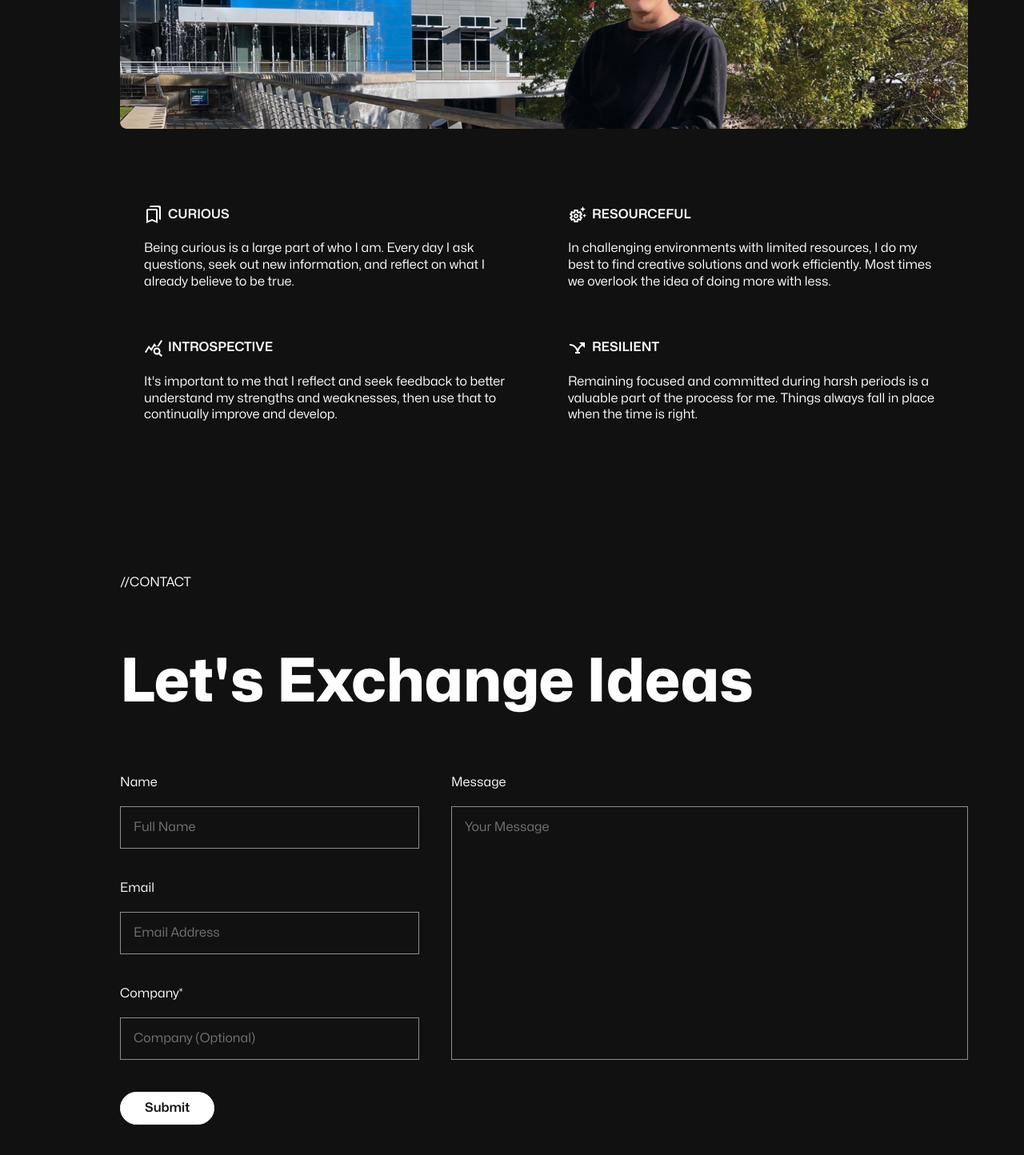
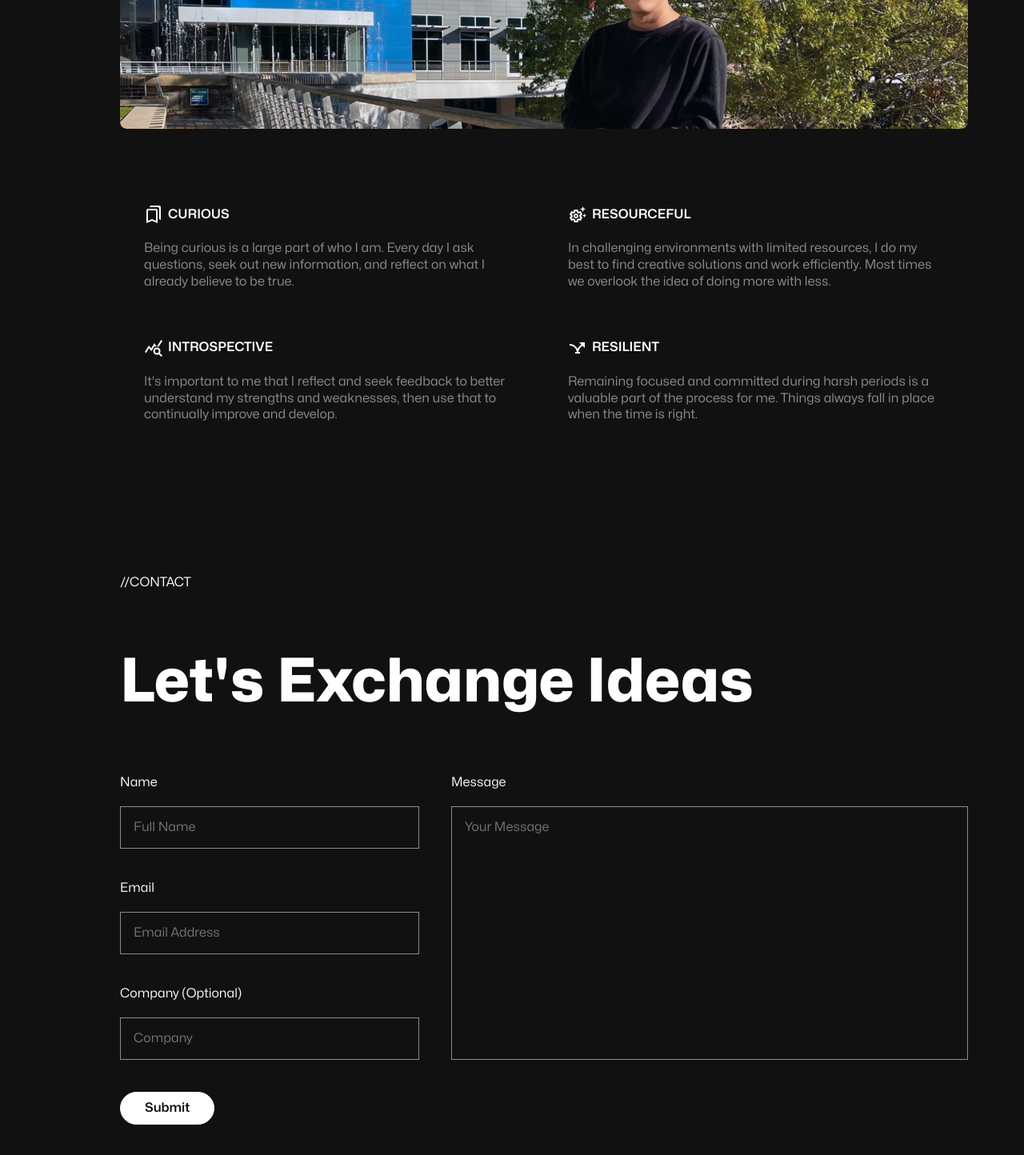
Before and after one commit to seane4/pf-seanedens, a React (Create React App) app: page / in a window 1280 px wide. Shown: the part 2358-3802 px from the top of the page at 80% size. Built offline with nearby package versions, Linux system fonts and the light colour scheme.

Commit message:
about, projects, hero, contact adjusted minor details

```diff
--- a/src/components/about/About.jsx
+++ b/src/components/about/About.jsx
@@ -48,7 +48,7 @@ function About() {
                 <div className="traitWrapper">
                   <div className="traitContainer">
                     <div className="traitTitle">{<BookmarksOutlinedIcon className="icon"/>}CURIOUS</div>
-                    <div className="traitDesc">Being curious is a large part of who I am. Every day I ask questions, seek out new information, and reflect on what I already believe to be true.</div>
+                    <div className={theme === "light" ? "traitDesc" : "traitDesc dark"}>Being curious is a large part of who I am. Every day I ask questions, seek out new information, and reflect on what I already believe to be true.</div>
                   </div>
                 </div>
               </div>
@@ -59,7 +59,7 @@ function About() {
                 <div className="traitWrapper">
                   <div className="traitContainer">
                     <div className="traitTitle">{<SettingsSuggestOutlinedIcon className="icon"/>}RESOURCEFUL</div>
-                    <div className="traitDesc">In challenging environments with limited resources, I do my best to find creative solutions and work efficiently. Most times we overlook the idea of doing more with less.</div>
+                    <div className={theme === "light" ? "traitDesc" : "traitDesc dark"}>In challenging environments with limited resources, I do my best to find creative solutions and work efficiently. Most times we overlook the idea of doing more with less.</div>
                   </div>
                 </div>
               </div>
@@ -70,7 +70,7 @@ function About() {
                 <div className="traitWrapper">
                   <div className="traitContainer">
                     <div className="traitTitle">{<QueryStatsOutlinedIcon className="icon"/>}INTROSPECTIVE</div>
-                    <div className="traitDesc">It's important to me that I reflect and seek feedback to better understand my strengths and weaknesses, then use that to continually improve and develop.</div>
+                    <div className={theme === "light" ? "traitDesc" : "traitDesc dark"}>It's important to me that I reflect and seek feedback to better understand my strengths and weaknesses, then use that to continually improve and develop.</div>
                   </div>
                 </div>
               </div>
@@ -81,7 +81,7 @@ function About() {
                 <div className="traitWrapper">
                   <div className="traitContainer">
                     <div className="traitTitle">{<AirlineStopsIcon className="icon"/>}RESILIENT</div>
-                    <div className="traitDesc">Remaining focused and committed during harsh periods is a valuable part of the process for me. Things always fall in place when the time is right.</div>
+                    <div className={theme === "light" ? "traitDesc" : "traitDesc dark"}>Remaining focused and committed during harsh periods is a valuable part of the process for me. Things always fall in place when the time is right.</div>
                   </div>
                 </div>
               </div>
--- a/src/components/about/about.scss
+++ b/src/components/about/about.scss
@@ -55,7 +55,8 @@
                             border-radius: 6px;
                             height: 400px;
                             width: 100%;
-                            background-color: #f9f9f9;
+                            background-color: white;
+                            box-shadow: 0 4px 30px rgba(0, 0, 0, 0.020);
 
 
                             &.dark {
@@ -94,6 +95,11 @@
                                         min-width: 200px;
                                         font-size: 18px;
                                         font-family: MonaSansRegular;
+                                        color: #565555;
+
+                                        &.dark {
+                                            color: #8D8D8D;
+                                        }
                                     }
                                 }
                             }
--- a/src/components/contact/Contact.jsx
+++ b/src/components/contact/Contact.jsx
@@ -74,12 +74,12 @@ function Contact() {
                 </div>
 
                 <div className="fieldBody">
-                  <label htmlFor="company" className="formTitle">Company*</label>
+                  <label htmlFor="company" className="formTitle">Company (Optional)</label>
                   <input
                   className={theme === "light" ? "inputClass" : "inputClass dark"}
                   type="text"
                   onChange={(e) => setCompany(e.target.value)}
-                  placeholder="Company (Optional)"
+                  placeholder="Company"
                   id="company"
                   value={company}
                   name="company"/>
--- a/src/components/contact/contact.scss
+++ b/src/components/contact/contact.scss
@@ -137,7 +137,7 @@
                     padding: 10px 30px 10px 30px;
                     background-color: #111;
                     border-radius: 24px;
-                    border: 1px solid #111;
+                    border: 2px solid #111;
 
                     display: flex;
                     align-items: center;
--- a/src/components/hero/hero.scss
+++ b/src/components/hero/hero.scss
@@ -74,7 +74,7 @@ html{
 
             &:hover {
                 color: #000;
-                box-shadow: 0 0px 15px rgba(255, 255, 255, 0.25);
+                box-shadow: 0 0px 15px rgba(255, 255, 255, 0.2);
             }
 
             .icon {
@@ -123,7 +123,7 @@ html{
             width: 60%;
             margin: auto;
             text-align: center;
-            color: #797676;
+            color: #565555;
             // transform: translateY(240px);
 
             &.dark {
--- a/src/components/home/home.scss
+++ b/src/components/home/home.scss
@@ -160,6 +160,7 @@
 
     #About > div > div.container > div.traitsContainer > div:nth-child(n+0) > div {
         border: none;
+        box-shadow: none;
         height: initial;
     }
 
--- a/src/components/nav/nav.scss
+++ b/src/components/nav/nav.scss
@@ -122,7 +122,7 @@
 
                     &:hover {
                         background-color: #000;
-                        box-shadow: 0 4px 30px rgba(0, 0, 0, 0.15);
+                        box-shadow: 0 4px 30px rgba(0, 0, 0, 0.10);
                     }
 
                     .icon {
@@ -150,7 +150,7 @@
 
                     &:hover {
                         color: #000;
-                        box-shadow: 0 0px 15px rgba(255, 255, 255, 0.25);
+                        box-shadow: 0 0px 15px rgba(255, 255, 255, 0.20);
                     }
 
                     .icon {
--- a/src/components/projects/projects.scss
+++ b/src/components/projects/projects.scss
@@ -25,6 +25,7 @@
                 background-color: white;
                 border-radius: 12px;
                 border: 1.5px solid #E4E4E4;
+                box-shadow: 0 4px 30px rgba(0, 0, 0, 0.020);
 
                 &.dark {
                     background-color: #181818;
@@ -62,6 +63,7 @@
                                 font-family: MonaSansregular;
                                 line-height: 130%;
                                 width: 80%;
+                                color: #565555;
 
                                 &.dark {
                                     color: #8D8D8D;
@@ -89,6 +91,7 @@
                                     color: white;
                                     padding: 10px 20px 10px 20px;
                                     background-color: #111;
+                                    border: 2px solid #111;
                                     border-radius: 24px;
 
                                     display: flex;
@@ -102,7 +105,7 @@
 
                                     &:hover {
                                         background-color: #000;
-                                        box-shadow: 0 4px 30px rgba(0, 0, 0, 0.15);
+                                        box-shadow: 0 4px 30px rgba(0, 0, 0, 0.1);
                                     }
                                 }
                                 .secondaryButton-light {
@@ -150,7 +153,7 @@
 
                                     &:hover {
                                         color: #000;
-                                        box-shadow: 0 0px 15px rgba(255, 255, 255, 0.25);
+                                        box-shadow: 0 0px 15px rgba(255, 255, 255, 0.20);
                                     }
                                 }
                                 .secondaryButton-dark {
@@ -169,7 +172,7 @@
                                     transition: all 0.25s;
 
                                     &:hover {
-                                        box-shadow: 0 0px 15px rgba(255, 255, 255, 0.25);
+                                        box-shadow: 0 0px 15px rgba(255, 255, 255, 0.20);
                                     }
                                 }
                             }
```
